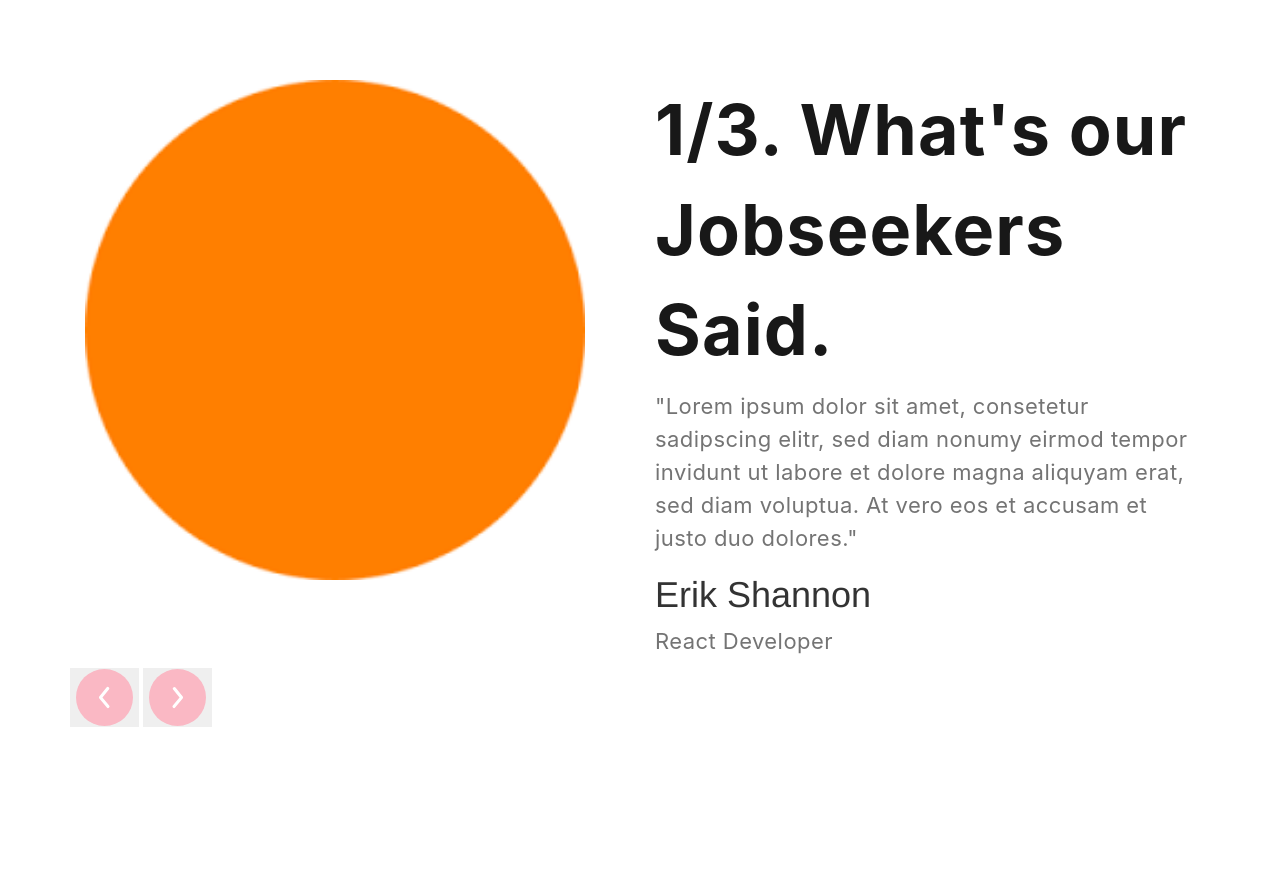
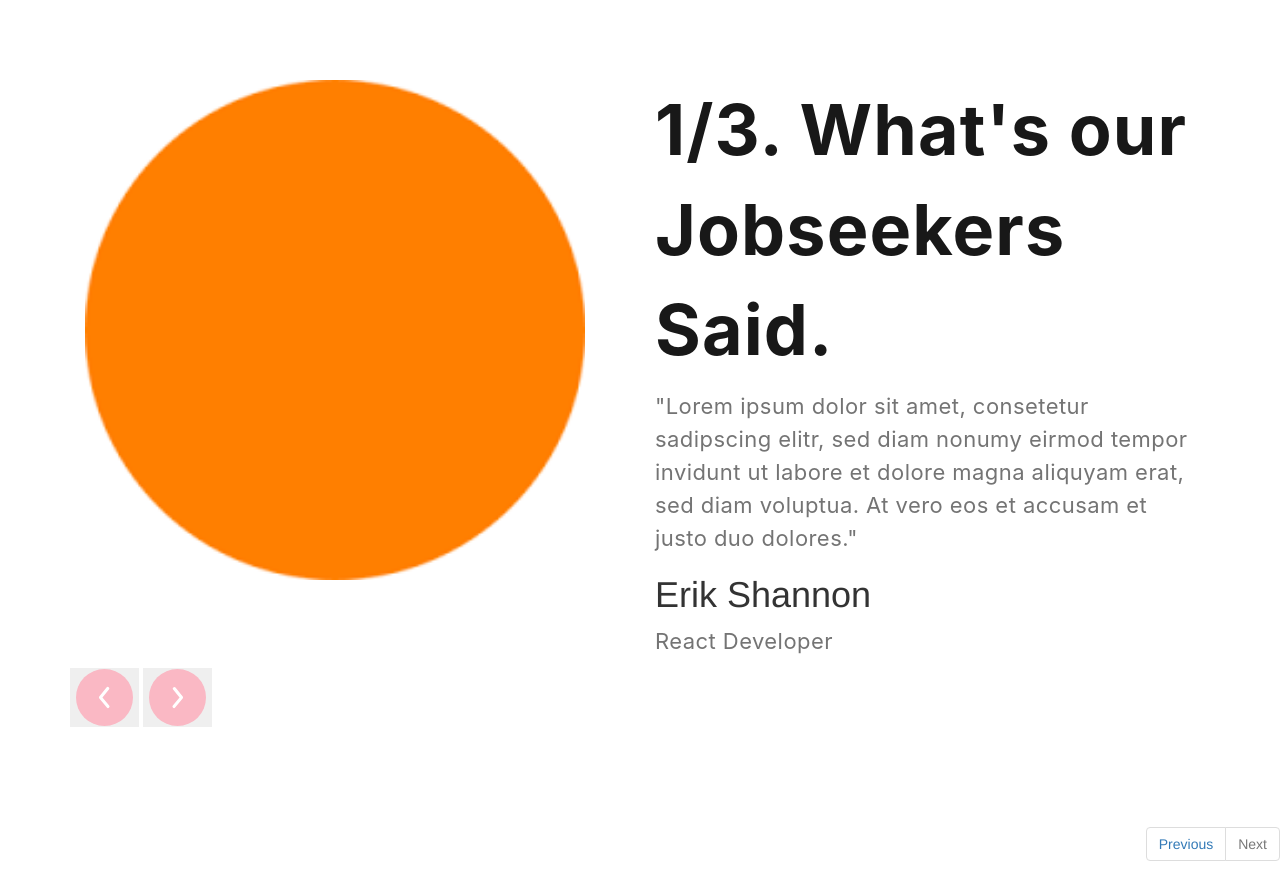
Before and after one commit to Deendayal2dd/WebDeveloperAssignment.github.io, a plain HTML site: page testimonials.html in a window 1280 px wide. Before the commit the page ends 807 px from the top, so only its background shows below. Drawn offline with nearby package versions, Linux system fonts and the light colour scheme.

Commit message:
Update testimonials.html

```diff
--- a/testimonials.html
+++ b/testimonials.html
@@ -48,7 +48,7 @@
                     </div>
                 </div>
             </div>
-<!--            <nav aria-label="Page navigation">
+           <nav aria-label="Page navigation">
                     <ul class="pagination justify-content-center">
                       <li class="page-item">
                         <a class="page-link" href="index.html" tabindex="-1">Previous</a>
@@ -57,7 +57,7 @@
                         <a class="page-link" href="testimonials.html">Next</a>
                       </li>
                     </ul>
-            </nav> -->
+            </nav>
         </div>
 
         <script>
```
